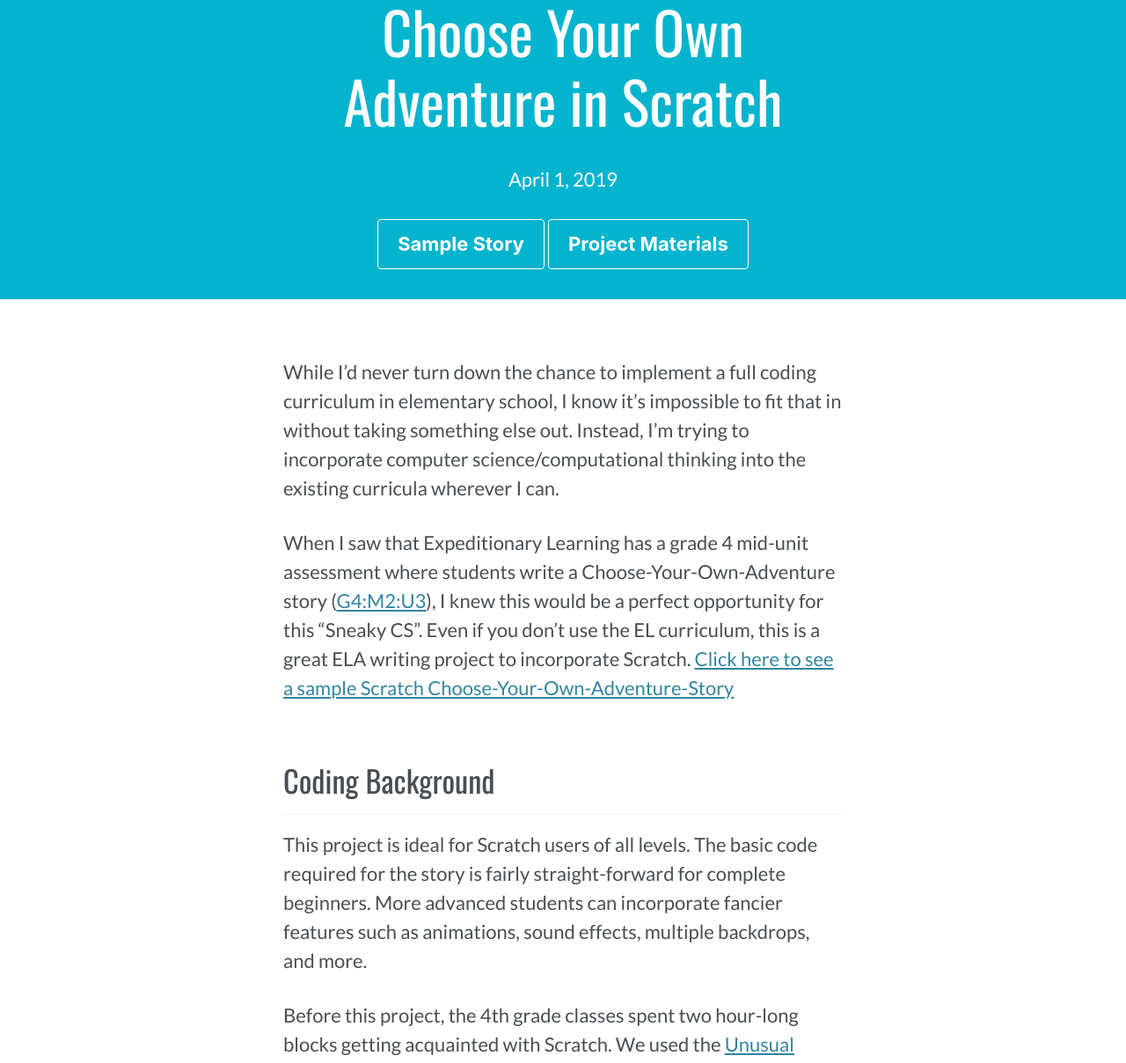
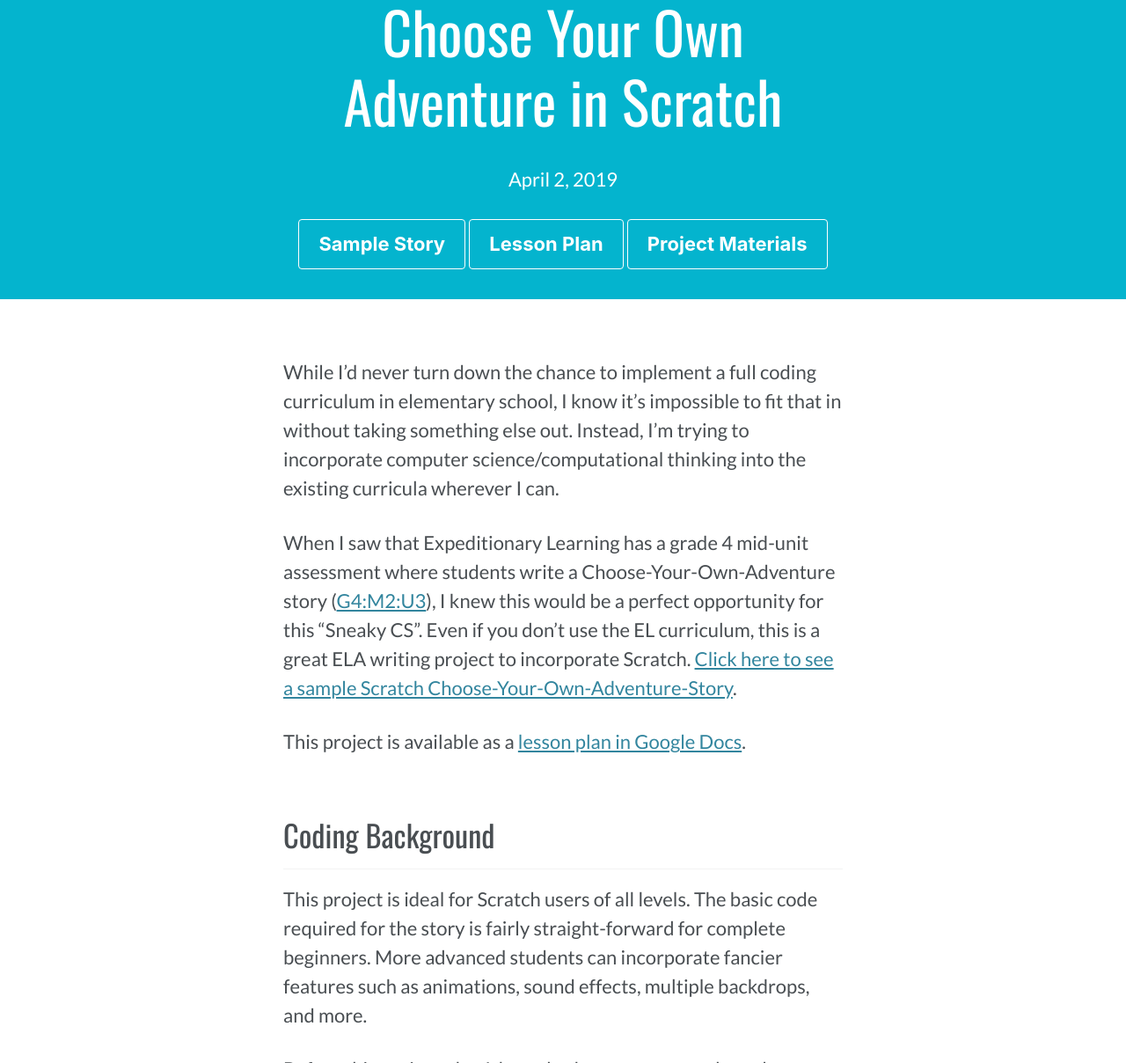
Before and after one commit to zakkolar/io.zak, a Jekyll site: the page built from _posts/2019-04-02-choose-your-own-adventure-scratch.md, in a window 1280 px wide and 1400 px high, cut to the strip 192-1400 px from the top of the window. Shown: the whole strip at 88% size. Built offline with Jekyll 4.4.1, drawn with Linux system fonts in a browser that asks for light colours; cached includes are drawn as plain includes; nearby versions of some CDN libraries; a style sheet for code colours, icons or effects is not loaded; some of the changed text lies outside the part shown.

Commit message:
updated adventure story post

```diff
--- a/_posts/2019-04-01-choose-your-own-adventure-scratch.md
+++ b/_posts/2019-04-02-choose-your-own-adventure-scratch.md
@@ -1,15 +1,17 @@
 ---
 title: 'Choose Your Own Adventure in Scratch'
-date: '2019-04-01 00:03:00'
+date: '2019-04-02 00:03:00'
 excerpt: Looking to add computer science into ELA? Write and code a choose your own adventure story in Scratch!
 header:
   color: '#04B4CE'
-  image: /assets/images/uploads/2019-04-01-choose-your-own-adventure-scratch.png
+  image: /assets/images/uploads/2019-04-02-choose-your-own-adventure-scratch.png
   image_description: Illustration of a computer showing code blocks in the style of the Scratch programming language next to an arrow that splits into two different heads.
-  teaser: /assets/images/uploads/2019-04-01-choose-your-own-adventure-scratch.png
+  teaser: /assets/images/uploads/2019-04-02-choose-your-own-adventure-scratch.png
   actions:
     - url: https://scratch.mit.edu/projects/277715851/
       label: Sample Story
+    - url: https://docs.google.com/document/d/1gGxvSxGCMyCmNtGLbfoczH93X2BPpLrCwxigmKe8ep8/edit
+      label: Lesson Plan
     - url: https://drive.google.com/open?id=1NsVkC_4qLwyyLE89fOHrmIfm8MwNqGUL
       label: Project Materials
 categories:
@@ -23,7 +25,9 @@
 
 While I’d never turn down the chance to implement a full coding curriculum in elementary school, I know it’s impossible to fit that in without taking something else out. Instead, I'm trying to incorporate computer science/computational thinking into the existing curricula wherever I can.
 
-When I saw that Expeditionary Learning has a grade 4 mid-unit assessment where students write a Choose-Your-Own-Adventure story ([G4:M2:U3](https://curriculum.eleducation.org/curriculum/ela/grade-4/module-2/unit-3/lesson-8)), I knew this would be a perfect opportunity for this "Sneaky CS".  Even if you don't use the EL curriculum, this is a great ELA writing project to incorporate Scratch.  [Click here to see a sample Scratch Choose-Your-Own-Adventure-Story](https://scratch.mit.edu/projects/277715851/)
+When I saw that Expeditionary Learning has a grade 4 mid-unit assessment where students write a Choose-Your-Own-Adventure story ([G4:M2:U3](https://curriculum.eleducation.org/curriculum/ela/grade-4/module-2/unit-3/lesson-8)), I knew this would be a perfect opportunity for this "Sneaky CS".  Even if you don't use the EL curriculum, this is a great ELA writing project to incorporate Scratch.  [Click here to see a sample Scratch Choose-Your-Own-Adventure-Story](https://scratch.mit.edu/projects/277715851/).
+
+This project is available as a [lesson plan in Google Docs](https://docs.google.com/document/d/1gGxvSxGCMyCmNtGLbfoczH93X2BPpLrCwxigmKe8ep8/edit#).
 
 ## Coding Background
 This project is ideal for Scratch users of all levels. The basic code required for the story is fairly straight-forward for complete beginners. More advanced students can incorporate fancier features such as animations, sound effects, multiple backdrops, and more.
@@ -63,7 +67,7 @@
 	* Scratch accounts: Students sign into Scratch accounts and save their projects online. Sharing is easier this way, but students need Scratch accounts. To create a whole class worth of accounts (and bypass the need for student email addresses), set up a [Scratch Educator](https://scratch.mit.edu/educators) account.
 * Some students would spend days customizing their sprites to perfection given the opportunity. When students were ready to code their stories, we gave them 5 minutes  at the start to pick out a sprite to be their narrator. We told them they had to live with the sprite as-is until their story was coded. After, they could go back and customize the sprites and add other features.
 * For more complicated stories, advanced students can _nest_ conditionals by placing "ask"/"if" blocks inside of "then" sections. Be careful with this, though - the number of endings you need to write increases exponentially as you nest deeper and deeper!
-![Screenshot of Scratch blocks showing a nested set of conditionals. The story asks the person to choose whether they want to go left or right. Going left asks if they want to climb a tree. If yes, they fall. Otherwise, they walk past the tree. If they chose to go right, they see a lake.](/assets/images/uploads/2019-04-01-choose-your-own-adventure-scratch-nested-if.png)
+![Screenshot of Scratch blocks showing a nested set of conditionals. The story asks the person to choose whether they want to go left or right. Going left asks if they want to climb a tree. If yes, they fall. Otherwise, they walk past the tree. If they chose to go right, they see a lake.](/assets/images/uploads/2019-04-02-choose-your-own-adventure-scratch-nested-if.png)
 
 
 {% include licenses/cc-by-sa.html %}
```
Also changed, not shown: assets/images/uploads/2019-04-02-choose-your-own-adventure-scratch-nested-if.png (renamed from assets/images/uploads/2019-04-01-choose-your-own-adventure-scratch-nested-if.png), assets/images/uploads/2019-04-02-choose-your-own-adventure-scratch.png (renamed from assets/images/uploads/2019-04-01-choose-your-own-adventure-scratch.png).
